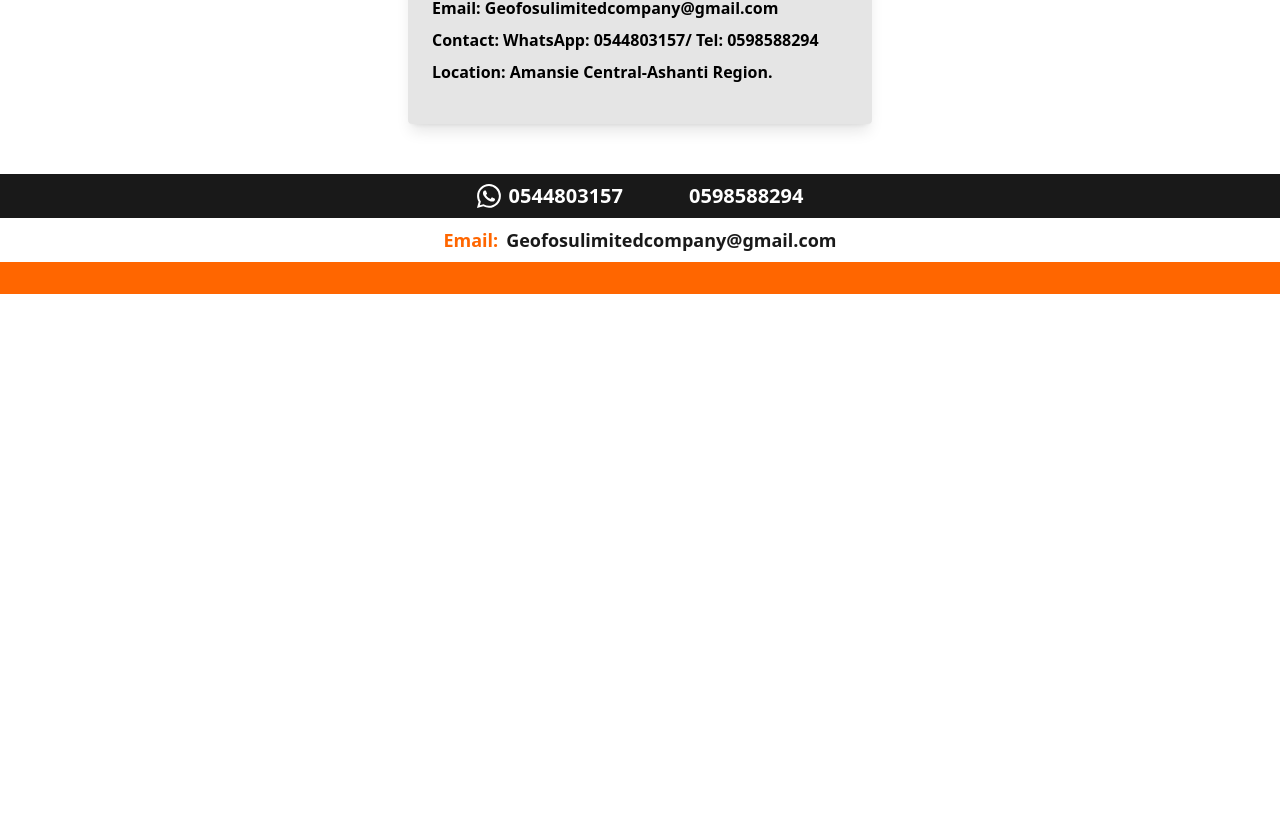
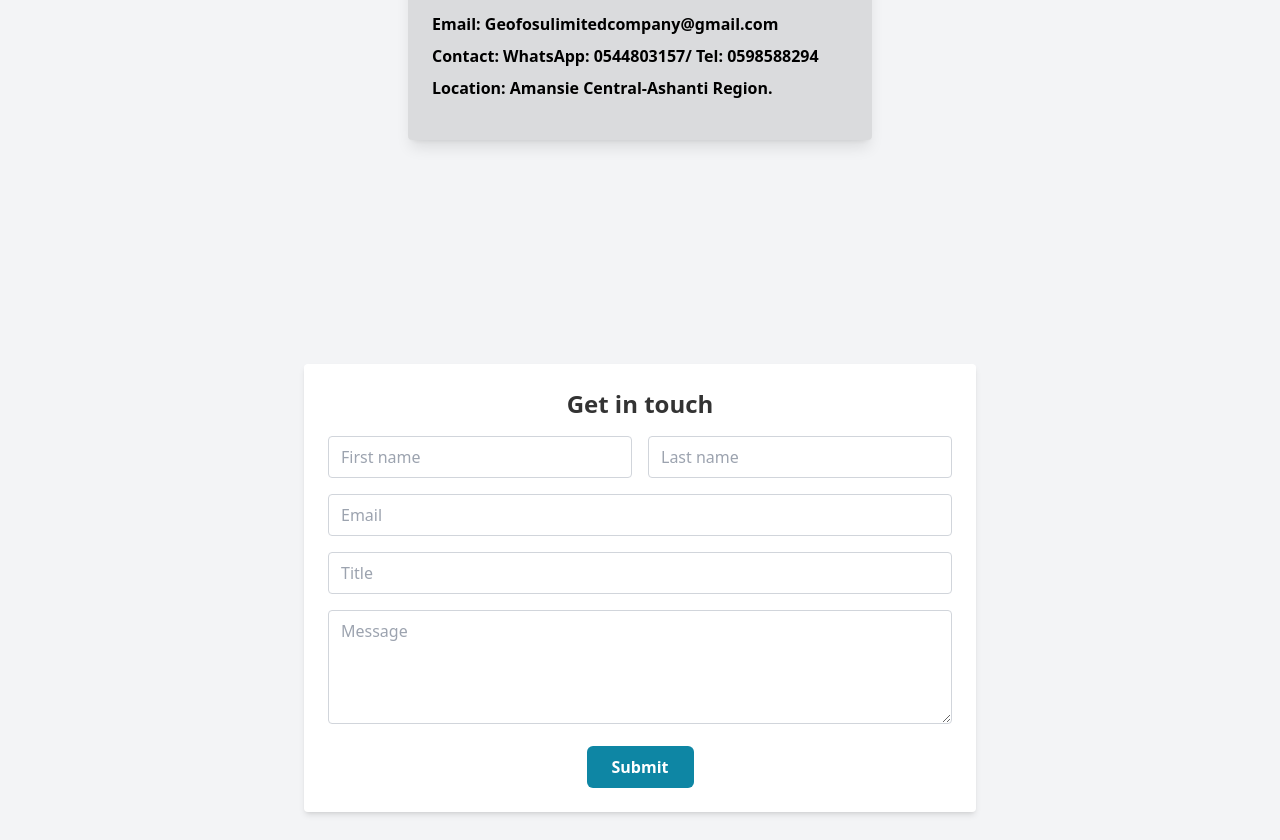
Before and after one commit to estherlardze/geo-fosu-limited, a React (Vite) app: page /contact in a window 1280 px wide. Shown: the part 540-1380 px from the top of the page. Before the commit the page ends 834 px from the top, so only its background shows below. Built offline with nearby package versions, Linux system fonts and the light colour scheme; some icons are missing.

Commit message:
added enquiry form

```diff
--- a/src/components/AboutText/AboutText.jsx
+++ b/src/components/AboutText/AboutText.jsx
@@ -90,7 +90,7 @@ const AboutText = () => {
             </p>
           ))}
         </div>
-        <p className='mt-8' data-aos="fade-up">
+        <p className='mt-8 mb-[70px]' data-aos="fade-up">
           Thank you for visiting GEO-FOSU LIMITED COMPANY. We invite you to explore our services, share in our commitment
           to excellence, and join us on our journey to build dreams, nurture knowledge, and manage excellence.
           We look forward to working with you and enriching the lives of our clients and communities.</p>
--- a/src/components/ConstructionText/ConstructionText.jsx
+++ b/src/components/ConstructionText/ConstructionText.jsx
@@ -2,7 +2,7 @@ import {data} from '.'
 
 const ConstructionText = () => {
   return (
-    <section className='w-[90%] mx-[5%] md:w-[80%] md:mx-[10%] mt-[50px]'>
+    <section className='w-[90%] mx-[5%] md:w-[80%] md:mx-[10%] my-[50px]'>
       <h1 className='text-center text-3xl md:4xl lg:text-5xl text-orange font-bold uppercase'>Our services</h1>
       <ul className='mt-8'>
         {data.map((item, index) => (
--- /dev/null
+++ b/src/components/ContactForm/Form.jsx
@@ -0,0 +1,89 @@
+import React, { useState } from 'react';
+
+const ContactForm = () => {
+  const [formData, setFormData] = useState({
+    firstname: '',
+    lastname:'',
+    email: '',
+    title: '',
+    message: '',
+  });
+
+  const handleInputChange = (e) => {
+    const { name, value } = e.target;
+    setFormData({ ...formData, [name]: value });
+  };
+
+  const handleSubmit = (e) => {
+    e.preventDefault();
+    console.log('Form submitted: ', formData);
+  };
+
+  return (
+    <div className="min-h-screen flex items-center justify-center bg-gray-100">
+      <form onSubmit={handleSubmit}  data-aos="zoom-in"
+       className="max-w-2xl w-full p-6 bg-white rounded shadow-md mx-4 sm:mx-auto">
+        <h1 className="text-2xl font-bold text-center text-black/80 mb-4">Get in touch</h1>
+        <div className="mb-4 flex gap-4 flex-col md:flex-row">
+          <input
+            type="text"
+            name="firstname"
+            placeholder="First name"
+            value={formData.firstname}
+            onChange={handleInputChange}
+            className="w-full px-3 py-2 rounded border border-gray-300 outline-none"
+          />
+          <input
+            type="text"
+            name="lastname"
+            placeholder="Last name"
+            value={formData.lastname}
+            onChange={handleInputChange}
+            className="w-full px-3 py-2 rounded border border-gray-300 outline-none"
+          />
+        </div>
+
+        <div className="mb-4">
+          <input
+            type="email"
+            name="email"
+            placeholder="Email"
+            value={formData.email}
+            onChange={handleInputChange}
+            className="w-full px-3 py-2 rounded border border-gray-300 outline-none"
+          />
+        </div>
+        <div className="mb-4">
+          <input
+            type="text"
+            name="title"
+            placeholder="Title"
+            value={formData.title}
+            onChange={handleInputChange}
+            className="w-full px-3 py-2 rounded border border-gray-300 outline-none"
+          />
+        </div>
+        <div className="mb-4">
+          <textarea
+            name="message"
+            placeholder="Message"
+            value={formData.message}
+            onChange={handleInputChange}
+            className="w-full px-3 py-2 rounded border border-gray-300 outline-none"
+            rows="4"
+          ></textarea>
+        </div>
+        <div class="flex justify-center">
+        <button
+          type="submit"
+          className="bg-blue text-white font-semibold py-2 px-6 rounded-md border border-transparent hover:bg-white hover:border-blue hover:text-blue transition-all"
+        >
+          Submit
+        </button>
+        </div>
+      </form>
+    </div>
+  );
+};
+
+export default ContactForm;
--- a/src/components/Footer/Footer.jsx
+++ b/src/components/Footer/Footer.jsx
@@ -4,7 +4,7 @@ import {PiPhoneCallFill} from 'react-icons/pi'
 
 const Footer = () => {
   return (
-    <footer className='mt-[50px] w-[100%] overflow-hidden'>
+    <footer className='w-[100%] overflow-hidden'>
       <div
        className='flex flex-col sm:flex-row bg-black/90 text-white py-2 text-sm sm:text-lg items-center justify-center gap-4 sm:gap-8'>
         <div className='flex items-center gap-2'>
--- a/src/components/ManagementText/ManagementText.jsx
+++ b/src/components/ManagementText/ManagementText.jsx
@@ -2,7 +2,7 @@ import {data, values, objectives} from '.'
 
 const ConstructionText = () => {
   return (
-    <section className='w-[90%] mx-[5%] md:w-[80%] md:mx-[10%] mt-[50px]'>
+    <section className='w-[90%] mx-[5%] md:w-[80%] md:mx-[10%] my-[50px]'>
       <h1 className='text-center text-3xl md:4xl lg:text-5xl text-orange font-bold uppercase'>services</h1>
       <ul className='mt-8'>
         {data.map((item, index) => (
--- a/src/components/ResearchText/ResearchText.jsx
+++ b/src/components/ResearchText/ResearchText.jsx
@@ -3,7 +3,7 @@ import { data } from '.'
 
 const ResearchText = () => {
   return (
-    <section className='w-[90%] mx-[5%] md:w-[80%] md:mx-[10%] mt-[50px]'>
+    <section className='w-[90%] mx-[5%] md:w-[80%] md:mx-[10%] my-[50px]'>
       <h1 className='text-center text-3xl md:4xl lg:text-5xl text-orange font-bold uppercase'>Our services</h1>
       <ul className='mt-8'>
         {data.map((item, index) => (
--- a/src/components/Services/Services.jsx
+++ b/src/components/Services/Services.jsx
@@ -5,7 +5,7 @@ import { Link } from 'react-router-dom'
 
 const Services = () => {
   return (
-    <section className='w-[100%] overflow-hidden'>
+    <section className='w-[100%] overflow-hidden mb-[50px]'>
      <div className='w-[90%] mx-[5%] md:w-[80%] md:mx-[10%] mt-[50px]'>
       <div className='flex items-center justify-center mb-8'>
         <hr className='border border-orange w-[45%]'/>
--- a/src/components/index.js
+++ b/src/components/index.js
@@ -10,3 +10,4 @@ export {default as ConstructionText} from './ConstructionText/ConstructionText';
 export {default as ManagementText} from './ManagementText/ManagementText';
 export {default as AboutHero} from './AboutHero/AboutHero';
 export {default as ProjectHero} from './ProjectHero/ProjectHero';
+export {default as Form} from './ContactForm/Form';
--- a/src/pages/Contact.jsx
+++ b/src/pages/Contact.jsx
@@ -1,4 +1,4 @@
-import {Navbar, Footer} from '../components/index'
+import {Navbar, Footer, Form} from '../components/index'
 import {logo} from '../assets/index'
 
 const Contact = () => {
@@ -29,7 +29,8 @@ const Contact = () => {
     </div>
   </div>
 
-   <div className="flex items-center justify-center my-8 w-[90%] mx-[5%] md:w-[80%] md:mx-[10%]">
+<div className='bg-gray-100'>
+   <div className="flex items-center justify-center py-12 w-[90%] mx-[5%] md:w-[80%] md:mx-[10%] ">
       <div className="w-full lg:w-[29rem] p-6 bg-black/10 rounded shadow-lg font-semibold" data-aos="zoom-in">
         <h1 className="text-2xl font-bold mb-4">Contact Information</h1>
         <div className="mb-4">
@@ -40,6 +41,9 @@ const Contact = () => {
         </div>
       </div>
     </div>
+    </div>
+
+ <Form/>
  <Footer/>
 </section>
   )
```
